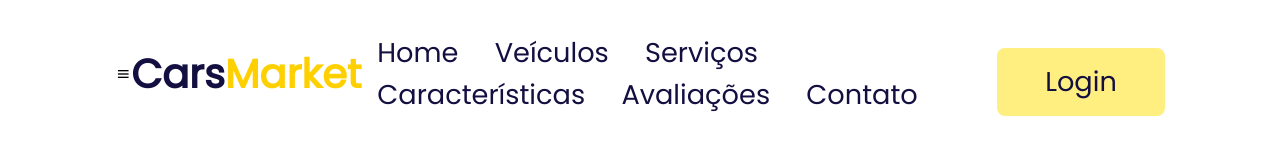
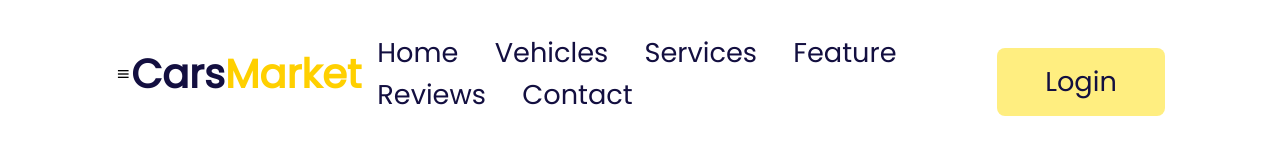
Before and after one commit to Livancli/CarsMarket, a plain HTML site: page index.html in a window 1280 px wide. Drawn offline with nearby package versions, Linux system fonts and the light colour scheme.

Commit message:
text modify

```diff
--- a/index.html
+++ b/index.html
@@ -6,23 +6,24 @@
     <meta name="viewport" content="width=device-width, initial-scale=1.0" />
     <title>UmuCar</title>
     <link rel="stylesheet" href="./css/style.css" />
-    <link href="https://unpkg.com/boxicons@2.1.4/css/boxicons.min.css" rel="stylesheet">
+    <link
+      href="https://unpkg.com/boxicons@2.1.4/css/boxicons.min.css"
+      rel="stylesheet"
+    />
   </head>
   <body>
     <header class="header">
-
       <div id="menu" class="bx bx-menu"></div>
-
 
       <a href="#" class="logo">Cars<span>Market</span></a>
 
       <nav class="navbar">
         <a href="#home">Home</a>
-        <a href="#veicolos">Veículos</a>
-        <a href="#servicos">Serviços</a>
-        <a href="#caracteristicas">Características</a>
-        <a href="#avaliacoes">Avaliações</a>
-        <a href="#contato">Contato</a>
+        <a href="#vehicles">Vehicles</a>
+        <a href="#services">Services</a>
+        <a href="#feature">Feature</a>
+        <a href="#reviews">Reviews</a>
+        <a href="#contact">Contact</a>
       </nav>
 
       <div id="login-btn">
```
